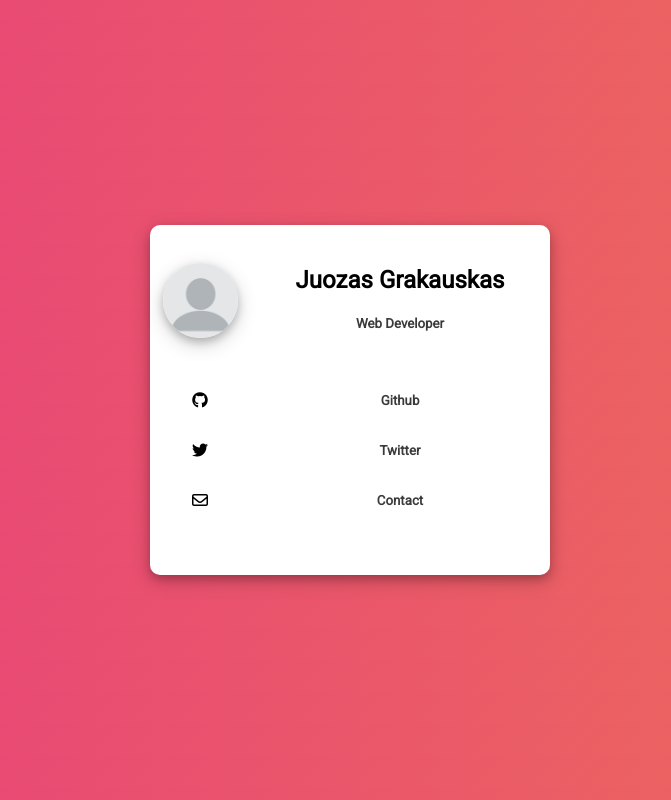
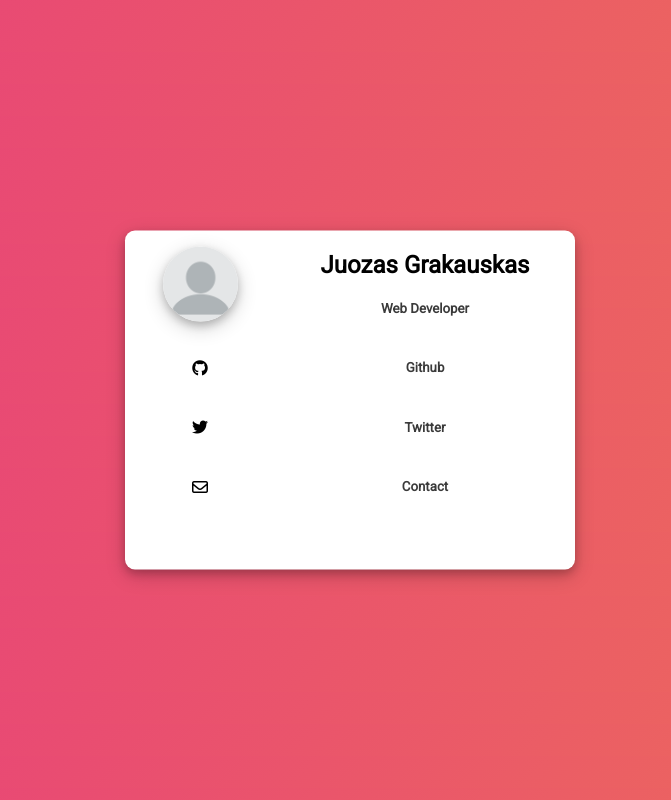
Before and after one commit to Hiticus/hiticus.github.io, a plain HTML site: page index.html in a window 1280 px wide. Shown: the whole page, without its empty margins (290-961 px from the left). Drawn offline with Linux system fonts and the light colour scheme.

Commit message:
small changes

```diff
--- a/script.js
+++ b/script.js
@@ -1,2 +1 @@
-
 console.log("working");
--- a/style.css
+++ b/style.css
@@ -15,6 +15,7 @@ body {
 		background-position: 0% 50%;
 	}
 }
+
 .card{
 position: fixed;
  top: 50%;
@@ -28,8 +29,8 @@ display: grid;
 background-color: white;
 border-radius: 10px;
 box-shadow: 0 4px 8px 0 rgba(0, 0, 0, 0.2), 0 6px 20px 0 rgba(0, 0, 0, 0.19);
-grid-template-columns: 100px 300px;
-grid-template-rows: 150px 50px 50px 50px 50px;
+grid-template-columns: 150px 300px;
+grid-template-rows: 1fr 0.5fr 0.5fr 0.5fr 0.5fr;
 
 }
 .img{
```
